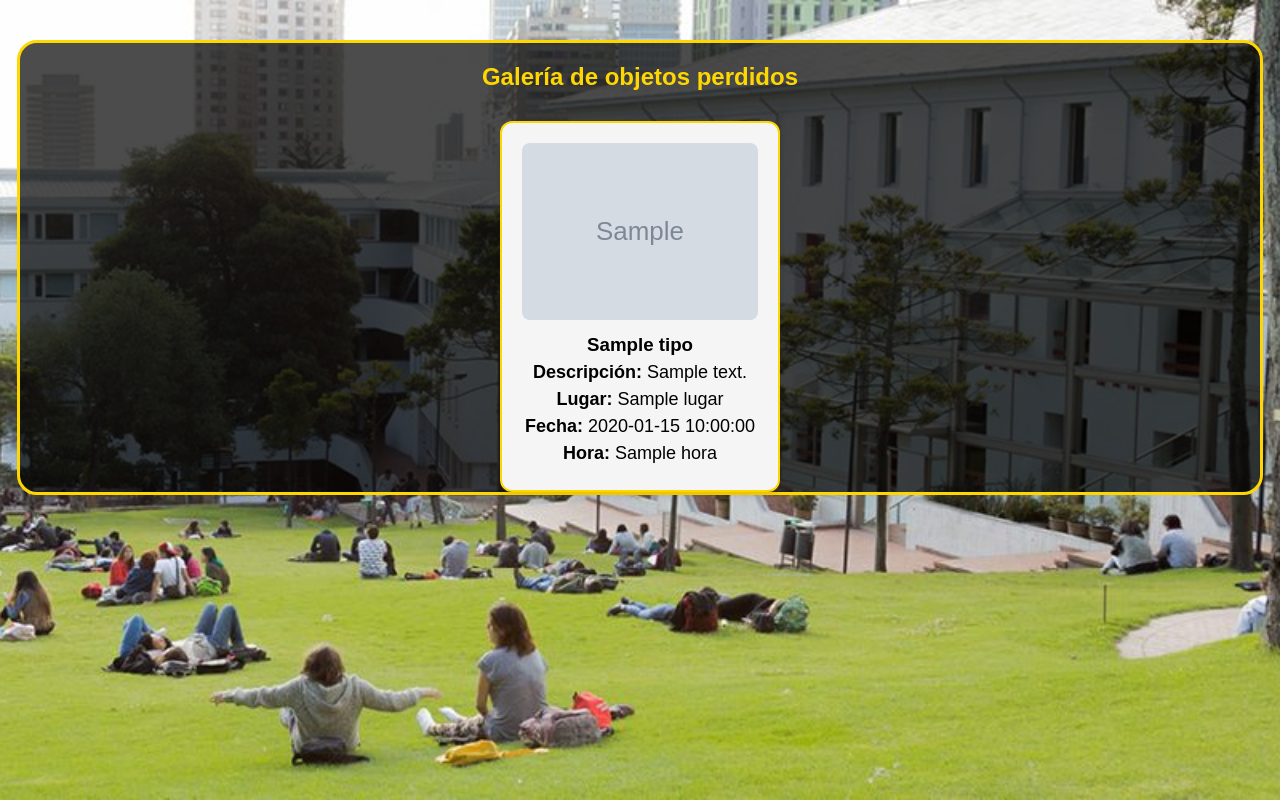
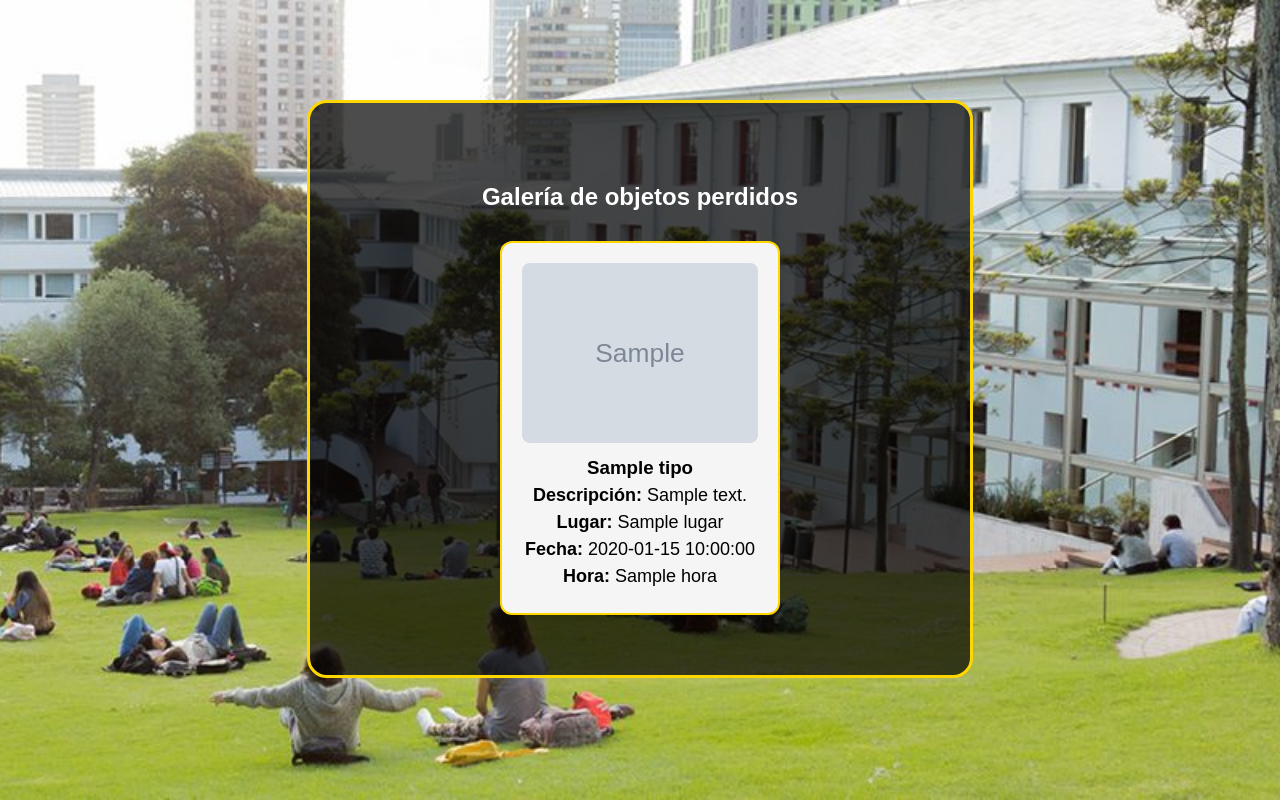
Before and after one commit to recuperAndes/RecuperAndes-app, a Flask app: template templates/galeria_perdidos.html in a window 1280 px wide. Run offline with Flask 2, Linux system fonts and the light colour scheme; the template is opened without the code that fills it: most values are stand-ins (such as "Sample title", 1, 10 or a date in 2020); grey boxes marked "Sample" are stand-in pictures.

Commit message:
Update galeria_perdidos.html

```diff
--- a/templates/galeria_perdidos.html
+++ b/templates/galeria_perdidos.html
@@ -5,65 +5,6 @@
   <meta name="viewport" content="width=device-width, initial-scale=1.0">
   <title>Galería de objetos perdidos</title>
   <link rel="stylesheet" href="{{ url_for('static', filename='style.css') }}">
-  <style>
-    body {
-      background-color: #ffffff;
-      font-family: Arial, sans-serif;
-      margin: 0;
-      padding: 0;
-      color: #000;
-    }
-
-    .contenedor {
-      max-width: 1200px;
-      margin: 40px auto;
-      padding: 0 20px;
-    }
-
-    h2 {
-      text-align: center;
-      color: #FFD700;
-      margin-bottom: 30px;
-    }
-
-    .galeria {
-      display: flex;
-      flex-wrap: wrap;
-      justify-content: center;
-      gap: 20px;
-    }
-
-    .tarjeta {
-      background-color: #f5f5f5;
-      border: 2px solid #FFD700;
-      border-radius: 12px;
-      box-shadow: 0 4px 8px rgba(0,0,0,0.1);
-      width: 280px;
-      padding: 20px;
-      box-sizing: border-box;
-      transition: transform 0.2s ease;
-    }
-
-    .tarjeta:hover {
-      transform: translateY(-5px);
-    }
-
-    .tarjeta img {
-      width: 100%;
-      height: auto;
-      border-radius: 8px;
-      margin-bottom: 10px;
-    }
-
-    .tarjeta h3 {
-      margin: 0;
-      color: #000;
-    }
-
-    .tarjeta p {
-      margin: 6px 0;
-    }
-  </style>
 </head>
 <body>
   <div class="contenedor">
```
